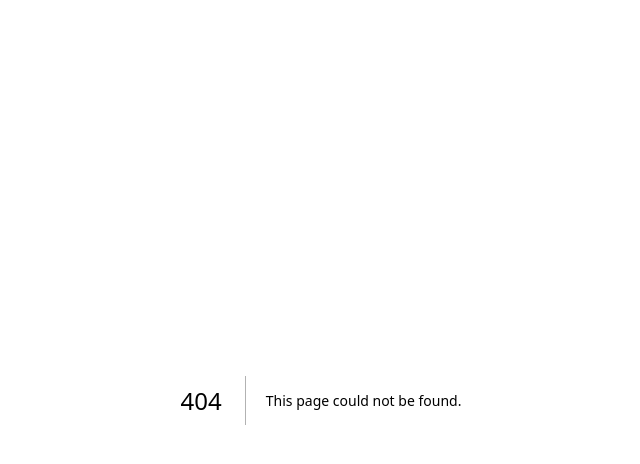
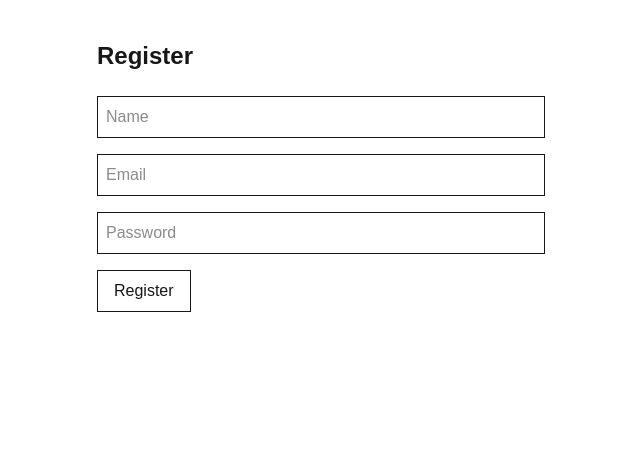
Before and after one commit to kkarishmapatel/nextjs-ecommerce, a Next.js app: page /register in a window 1280 px wide. Before the commit this address had no page. Shown: the top 464 px of the page, without its empty margins (319-959 px from the left). Built offline with nearby package versions, Linux system fonts and the light colour scheme; no server answers.

Commit message:
Add user registration with password hashing

```diff
--- /dev/null
+++ b/src/actions/register.ts
@@ -0,0 +1,52 @@
+"use server";
+
+import bcrypt from "bcryptjs";
+import { prisma } from "@/lib/prisma";
+import { registerSchema } from "@/validators/auth";
+
+export async function registerUser(formData: FormData) {
+  const data = {
+    name: formData.get("name"),
+    email: formData.get("email"),
+    password: formData.get("password"),
+  };
+
+  const parsed = registerSchema.safeParse(data);
+
+  if (!parsed.success) {
+    return {
+      success: false,
+      error: parsed.error.issues[0]?.message,
+    };
+  }
+
+  const existingUser = await prisma.user.findFirst({
+    where: {
+      email: parsed.data.email,
+    },
+  });
+
+  if (existingUser) {
+    return {
+      success: false,
+      error: "Email already exists",
+    };
+  }
+
+  const hashedPassword = await bcrypt.hash(
+    parsed.data.password,
+    10
+  );
+
+  await prisma.user.create({
+    data: {
+      name: parsed.data.name,
+      email: parsed.data.email,
+      password: hashedPassword,
+    },
+  });
+
+  return {
+    success: true,
+  };
+}
--- /dev/null
+++ b/src/app/register/page.tsx
@@ -0,0 +1,44 @@
+import { registerUser } from "@/actions/register";
+
+export default function RegisterPage() {
+  return (
+    <div className="max-w-md mx-auto mt-10">
+      <h1 className="text-2xl font-bold mb-6">
+        Register
+      </h1>
+
+      <form action={registerUser} className="space-y-4">
+        <input
+          type="text"
+          name="name"
+          placeholder="Name"
+          className="border p-2 w-full"
+          required
+        />
+
+        <input
+          type="email"
+          name="email"
+          placeholder="Email"
+          className="border p-2 w-full"
+          required
+        />
+
+        <input
+          type="password"
+          name="password"
+          placeholder="Password"
+          className="border p-2 w-full"
+          required
+        />
+
+        <button
+          type="submit"
+          className="border px-4 py-2"
+        >
+          Register
+        </button>
+      </form>
+    </div>
+  );
+}
--- a/src/app/test/page.tsx
+++ b/src/app/test/page.tsx
@@ -1,15 +1,13 @@
-import { prisma } from "@/lib/prisma";
+import { hashPassword } from "@/lib/password";
 
-export default async function TestPage() {
-  const users = await prisma.user.findMany();
+export default async function HashTestPage() {
+  const hash = await hashPassword(
+    "Password123"
+  );
 
   return (
     <div className="p-8">
-      <h1 className="text-2xl font-bold mb-4">
-        Users
-      </h1>
-
-      <pre>{JSON.stringify(users, null, 2)}</pre>
+      <pre>{hash}</pre>
     </div>
   );
 }
--- /dev/null
+++ b/src/lib/password.ts
@@ -0,0 +1,17 @@
+import bcrypt from "bcryptjs";
+
+export async function hashPassword(
+  password: string
+) {
+  return bcrypt.hash(password, 10);
+}
+
+export async function verifyPassword(
+  password: string,
+  hashedPassword: string
+) {
+  return bcrypt.compare(
+    password,
+    hashedPassword
+  );
+}
--- /dev/null
+++ b/src/validators/auth.ts
@@ -0,0 +1,16 @@
+import { z } from "zod";
+
+export const registerSchema = z.object({
+  name: z
+    .string()
+    .min(2, "Name must be at least 2 characters"),
+
+  email: z.email(),
+
+  password: z
+    .string()
+    .min(8, "Password must be at least 8 characters"),
+});
+
+export type RegisterInput =
+  z.infer<typeof registerSchema>;
```
